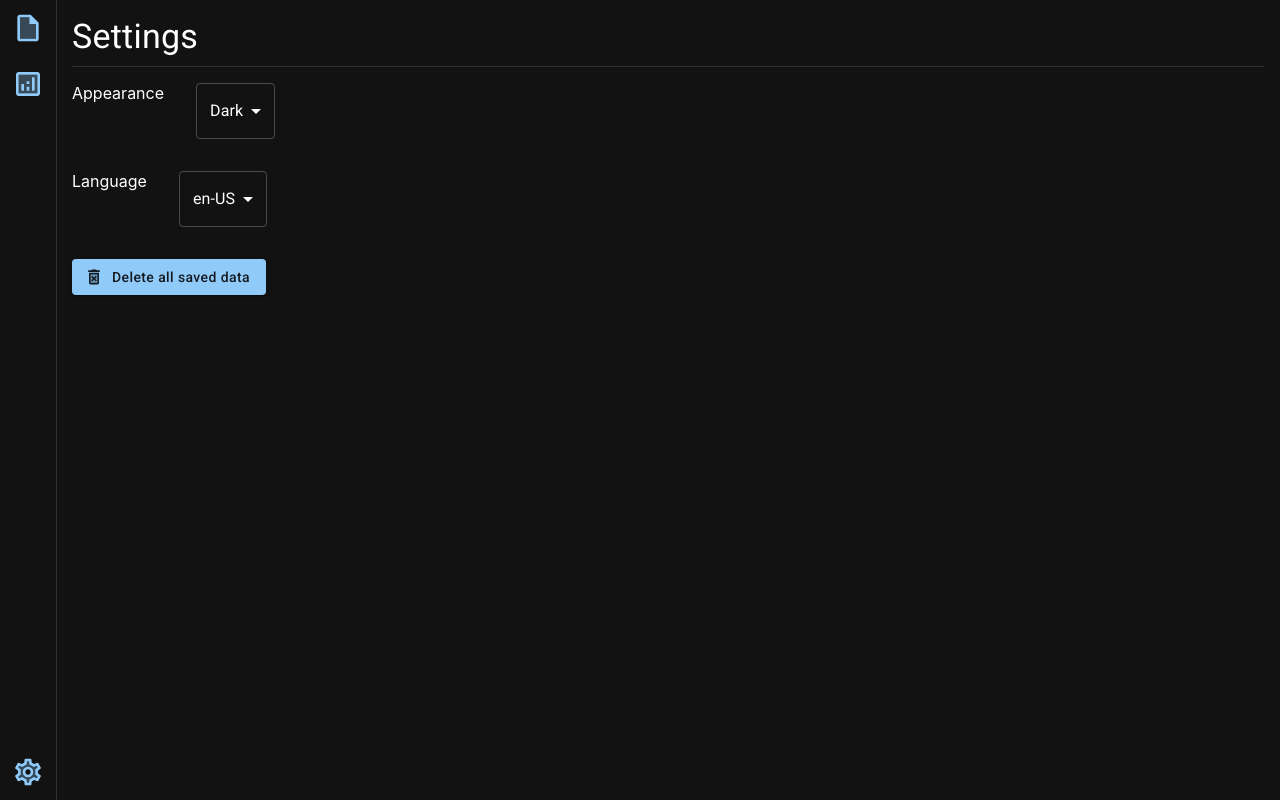
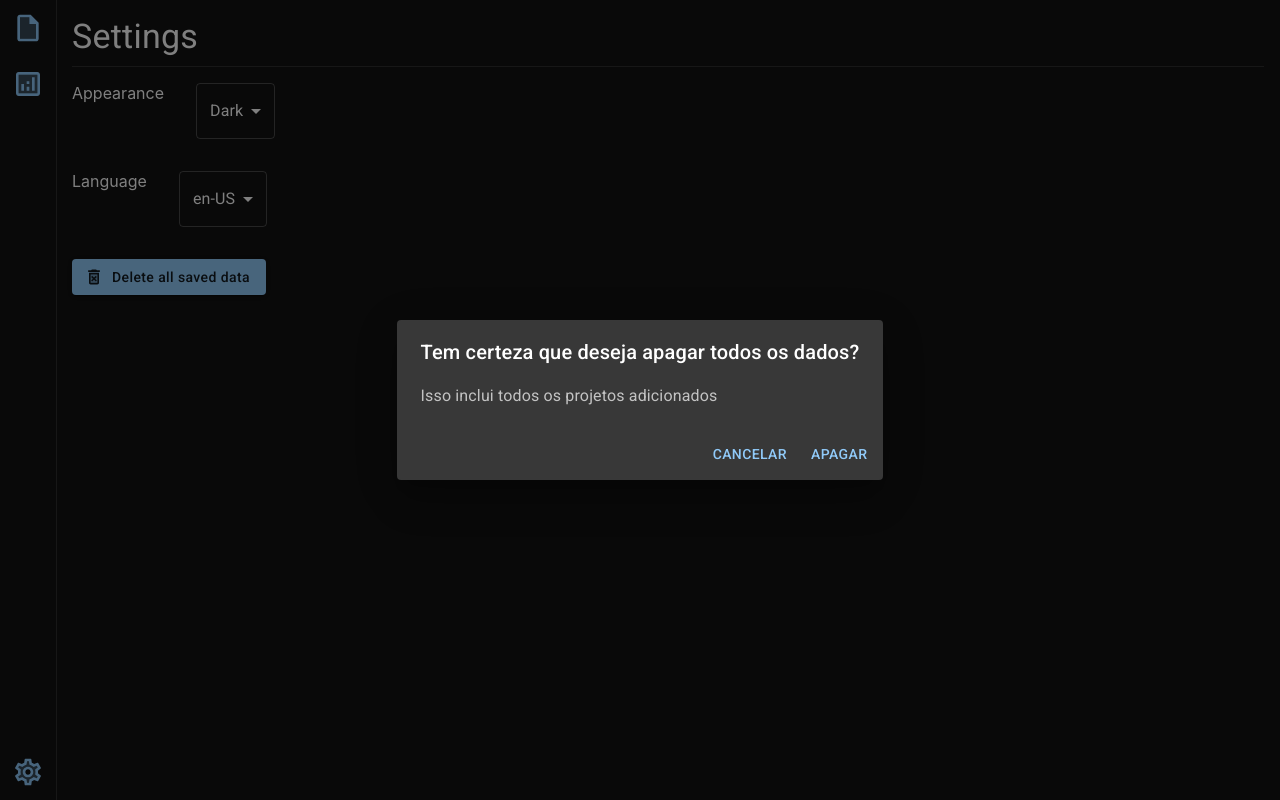
Before and after one commit to SeraphyBR/fca-gtools, a React (Create React App) app: page /settings in a window 1280 px wide. Both pictures are taken after a click on the button "Delete all saved data". Built offline with nearby package versions, Linux system fonts and the light colour scheme.

Commit message:
Criado rota de delete /files, adicionado um dialog para confirmação, uso de snackbar com o notistack e material

```diff
--- a/src/AppRouter.tsx
+++ b/src/AppRouter.tsx
@@ -31,7 +31,13 @@ const AppRouter: React.FC = () => {
 
   return (
     <ThemeProvider theme={theme}>
-      <SnackbarProvider maxSnack={3}>
+      <SnackbarProvider
+        maxSnack={3}
+        anchorOrigin={{
+          vertical: "bottom",
+          horizontal: "right"
+        }}
+      >
         <Routes>
           <Route path="/" element={<Home />} />
           <Route path="/files" element={<Files />} />
--- /dev/null
+++ b/src/dialogs/deleteAll/DeleteAll.tsx
@@ -0,0 +1,32 @@
+import React from "react"
+import Button from "@mui/material/Button"
+import Dialog from "@mui/material/Dialog"
+import DialogActions from "@mui/material/DialogActions"
+import DialogContent from "@mui/material/DialogContent"
+import DialogContentText from "@mui/material/DialogContentText"
+import DialogTitle from "@mui/material/DialogTitle"
+
+type DeleteAllDialogProps = {
+  open: boolean
+  onClose: () => void
+  onDelete: () => void
+}
+
+const DeleteAllDialog: React.FC<DeleteAllDialogProps> = (props) => {
+  return (
+    <Dialog open={props.open} onClose={props.onClose}>
+      <DialogTitle>{"Tem certeza que deseja apagar todos os dados?"}</DialogTitle>
+      <DialogContent>
+        <DialogContentText>Isso inclui todos os projetos adicionados</DialogContentText>
+      </DialogContent>
+      <DialogActions>
+        <Button onClick={props.onClose}>Cancelar</Button>
+        <Button onClick={props.onDelete} autoFocus>
+          Apagar
+        </Button>
+      </DialogActions>
+    </Dialog>
+  )
+}
+
+export default DeleteAllDialog
--- a/src/pages/settings/Settings.tsx
+++ b/src/pages/settings/Settings.tsx
@@ -1,18 +1,43 @@
 import { DeleteForeverTwoTone } from "@mui/icons-material"
 import { Button, Divider, FormControl, MenuItem, Select, Stack, Typography } from "@mui/material"
-import React from "react"
+import { useSnackbar } from "notistack"
+import React, { useState } from "react"
 import { useTranslation } from "react-i18next"
 import { useSelector } from "react-redux"
 import BasePage from "../../components/basepage/BasePage"
+import DeleteAllDialog from "../../dialogs/deleteAll/DeleteAll"
 import { getThemeSettingsSelector } from "../../redux/settings/selectors"
 import { settingsActions } from "../../redux/settings/slice"
 import { useAppDispatch } from "../../redux/store"
+import { deleteAllProjects } from "../../services/backend"
 
 const Settings: React.FC = () => {
   const dispatch = useAppDispatch()
   const { t, i18n } = useTranslation("translation", { keyPrefix: "pages.settings" })
+  const { enqueueSnackbar } = useSnackbar()
 
+  const [openDeleteAllDialog, setOpenDeleteAllDialog] = useState(false)
   const themeMode = useSelector(getThemeSettingsSelector)
+
+  const handleOnCloseDeleteAllDialog = () => {
+    setOpenDeleteAllDialog(false)
+  }
+
+  const handleDeleteAllOnClick = () => {
+    setOpenDeleteAllDialog(true)
+  }
+
+  const handleOnDelete = () => {
+    handleOnCloseDeleteAllDialog()
+
+    deleteAllProjects()
+      .then(() => {
+        enqueueSnackbar("Deletado com sucesso", { variant: "success" })
+      })
+      .catch(() => {
+        enqueueSnackbar("Algo de errado ocorreu ao deletar", { variant: "error" })
+      })
+  }
 
   return (
     <BasePage>
@@ -50,10 +75,12 @@ const Settings: React.FC = () => {
           variant="contained"
           startIcon={<DeleteForeverTwoTone />}
           sx={{ width: "fit-content", textTransform: "none" }}
+          onClick={handleDeleteAllOnClick}
         >
           {t("buttons.deleteAll")}
         </Button>
       </Stack>
+      <DeleteAllDialog open={openDeleteAllDialog} onClose={handleOnCloseDeleteAllDialog} onDelete={handleOnDelete} />
     </BasePage>
   )
 }
--- a/src/services/backend.ts
+++ b/src/services/backend.ts
@@ -25,3 +25,7 @@ export const getProjects = async () => {
 
   return response.data
 }
+
+export const deleteAllProjects = async () => {
+  await api.delete("/files")
+}
```
Also changed, not shown: 2 other files (tests, documents, lock files or other folders).
